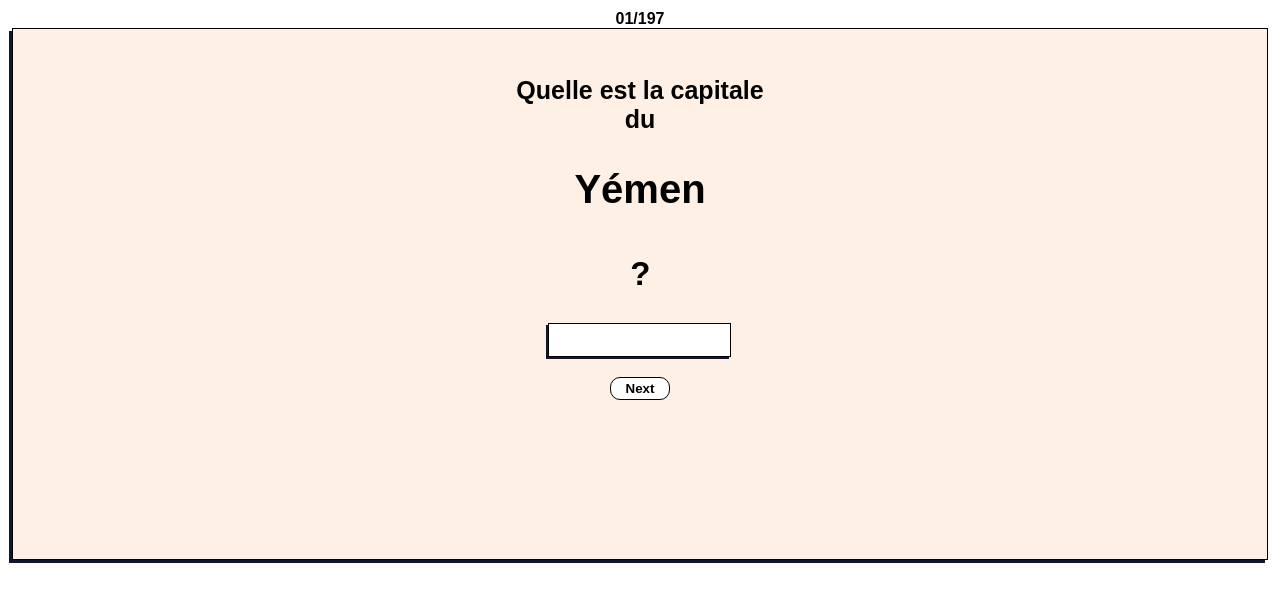
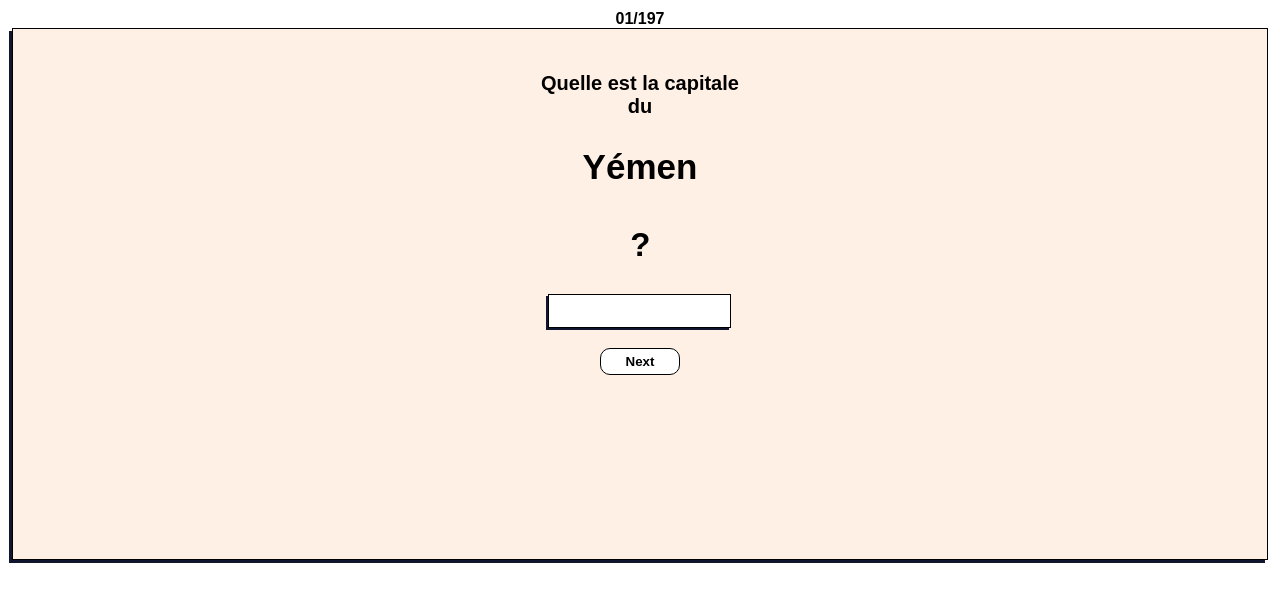
Before and after one commit to Gablrx/Capital-Cities-Quiz, a React (Create React App) app: page / in a window 1280 px wide. Shown: the top 602 px of the page. Built offline with nearby package versions, Linux system fonts and the light colour scheme; a web font is replaced by a local one.

Commit message:
Update App.css

```diff
--- a/src/App.css
+++ b/src/App.css
@@ -20,11 +20,11 @@
   margin: auto;
 }
 h1 {
-  font-size: 25px;
+  font-size: 20px;
 }
 h2 {
   height: 70;
-  font-size: 40px;
+  font-size: 35px;
   overflow: visible;
 }
 
@@ -59,6 +59,6 @@ button {
   font-weight: bold;
   border: 1px solid black;
   border-radius: 10px;
-  padding: 3px 15px;
+  padding: 5px 25px;
   background-color: rgb(255, 255, 255);
 }
```
